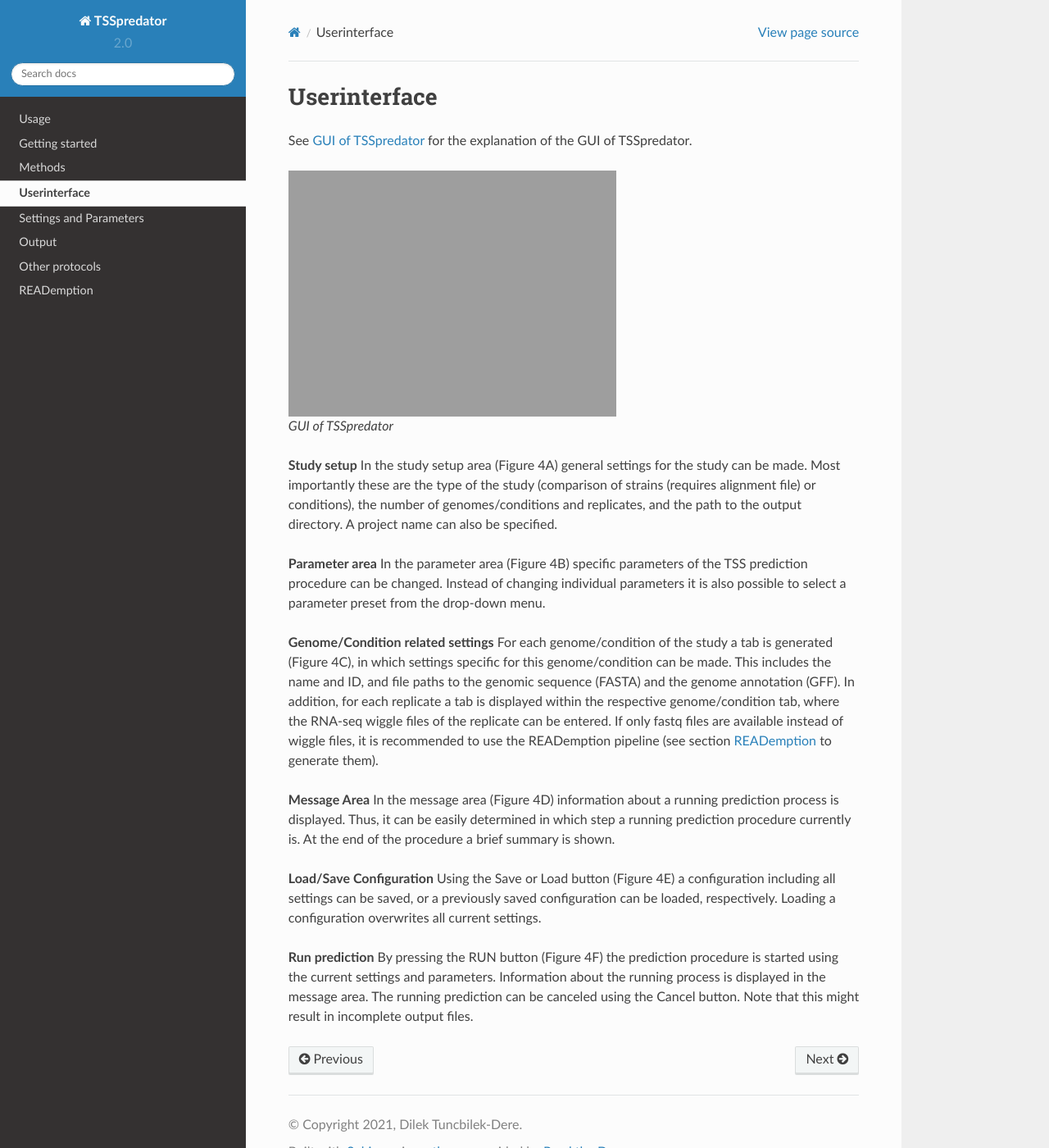
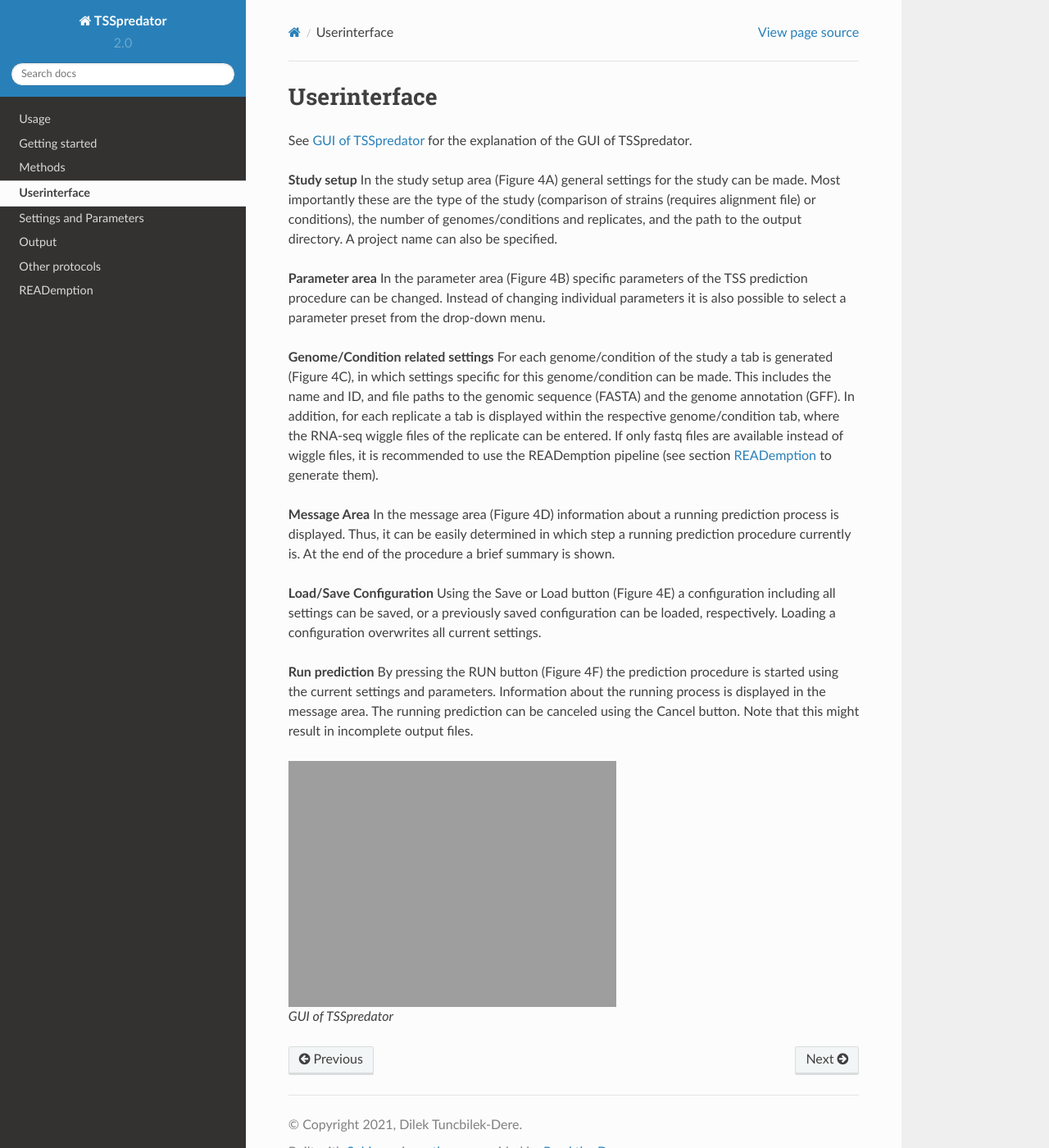
Before and after one commit to Integrative-Transcriptomics/TSSpredator2.0-rtd, a Sphinx documentation site: the page built from docs/source/userinterface.rst, in a window 1280 px wide and 1400 px high. Shown: the whole window at 82% size. Built offline with Sphinx 7.4.7 and the Read the Docs theme 2.0.0, drawn with Linux system fonts in a browser that asks for light colours.

Commit message:
change figure in userinterface

```diff
--- a/docs/source/userinterface.rst
+++ b/docs/source/userinterface.rst
@@ -5,13 +5,7 @@ Userinterface
 
 See :ref:`figGUI` for the explanation of the GUI of TSSpredator.
 
-.. _figGUI:
 
-.. figure:: images/gui.png
-	:width: 50 %
-	:align: center
-
-    GUI of TSSpredator
 
 
 **Study setup** In the study setup area (Figure 4A) general settings for the study can be
@@ -43,3 +37,12 @@ respectively. Loading a configuration overwrites all current settings.
 started using the current settings and parameters. Information about the running process
 is displayed in the message area. The running prediction can be canceled using the Cancel
 button. Note that this might result in incomplete output files.
+
+
+.. _figGUI:
+
+.. figure:: images/gui.png
+	:width: 200
+	:align: center
+
+    GUI of TSSpredator
```
